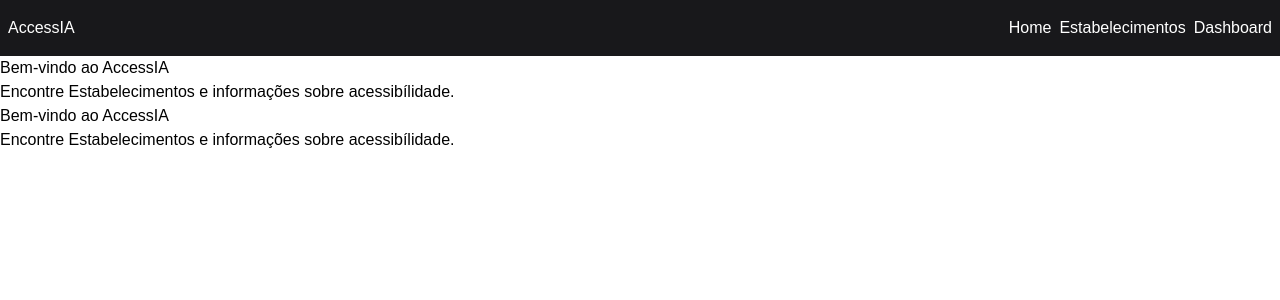
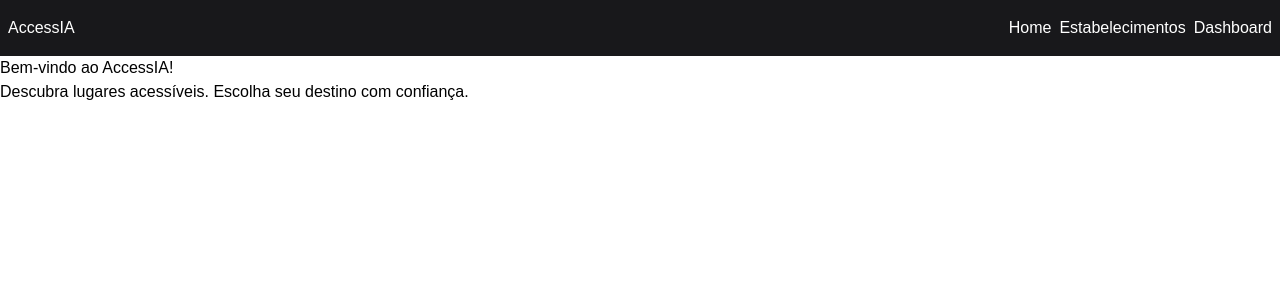
Before and after one commit to RodrigoSandri/AccessIA, a Next.js app in the folder accessia/: page / in a window 1280 px wide. Shown: the top 300 px of the page. Built offline with nearby package versions, Linux system fonts and the light colour scheme.

Commit message:
feat: estrutura inicial de estabelecimentos e metadata

```diff
--- /dev/null
+++ b/accessia/src/app/estabelecimentos/page.tsx
@@ -0,0 +1,12 @@
+
+export default async function EstabelecimentosPage(){
+
+    const response = await fetch(``)
+
+
+    return (
+        <div>
+            <h1>Todos os Estabelecimentos encontrados</h1>
+        </div>
+    )
+}
--- a/accessia/src/app/layout.tsx
+++ b/accessia/src/app/layout.tsx
@@ -1,19 +1,16 @@
 import "./globals.css";
-import { Header } from '../components/header'
+
+import { Header } from "../components/header";
 
 
 
 export default function RootLayout({ children }: LayoutProps<"/">) {
   return (
-    <html
-      lang="en"
-      className={`antialiased`}
-    >
-        <Header/>
-
-
-      {children}
-      <body className="min-h-full flex flex-col">{children}</body>
+    <html lang="en" className="antialiased">
+      <body className="min-h-full flex flex-col">
+        <Header />
+        {children}
+      </body>
     </html>
   );
 }
--- a/accessia/src/app/not-found.tsx
+++ b/accessia/src/app/not-found.tsx
@@ -2,9 +2,10 @@ import Link from "next/link";
 
 export default function NotFound(){
     return(
-        <div className="flex flex-col items-center justify-center">
-            <h1 className="text-center font-bold">Estabelecimento não encontrado!</h1>
+        <div className="flex flex-col items-center justify-center min-h-screen">
+            <h1 className="text-center font-bold mt-9 text-6xl">Erro 404, Estabelecimento não encontrado!</h1>
             <p>Esse Estabelecimento que você tentou acessar não existe!</p>
+
             <Link href='/'>
               Voltar para home
             </Link>
--- a/accessia/src/app/page.tsx
+++ b/accessia/src/app/page.tsx
@@ -1,11 +1,32 @@
+import { Metadata } from "next"
+
+export const metadata: Metadata = {
+  title: "AccessIA - Descubra lugares acessíveis",
+  description:
+    "Encontre estabelecimentos acessíveis, consulte informações de acessibilidade e escolha seu destino com mais autonomia e confiança.",
+  openGraph: {
+    title: "AccessIA - Descubra lugares acessíveis",
+    description:
+      "Encontre estabelecimentos acessíveis, consulte informações de acessibilidade e escolha seu destino com mais autonomia e confiança.",
+    images: ["/accessia-og.jpg"],
+  },
+  robots: {
+    index: true,
+    follow: true,
+    googleBot: {
+      index: true,
+      follow: true,
+    },
+  },
+}
 
 export default function Home() {
-   return(
+  return (
     <div>
-      <h1>Bem-vindo ao AccessIA</h1>
+      <h1>Bem-vindo ao AccessIA!</h1>
       <p>
-        Encontre Estabelecimentos e informações sobre acessibílidade.
+        Descubra lugares acessíveis. Escolha seu destino com confiança.
       </p>
     </div>
-   )
+  )
 }
```
Also changed, not shown: accessia/src/app/estabelecimentos/route.ts (added), accessia/src/components/estabelecimento-card/index.tsx (added).
